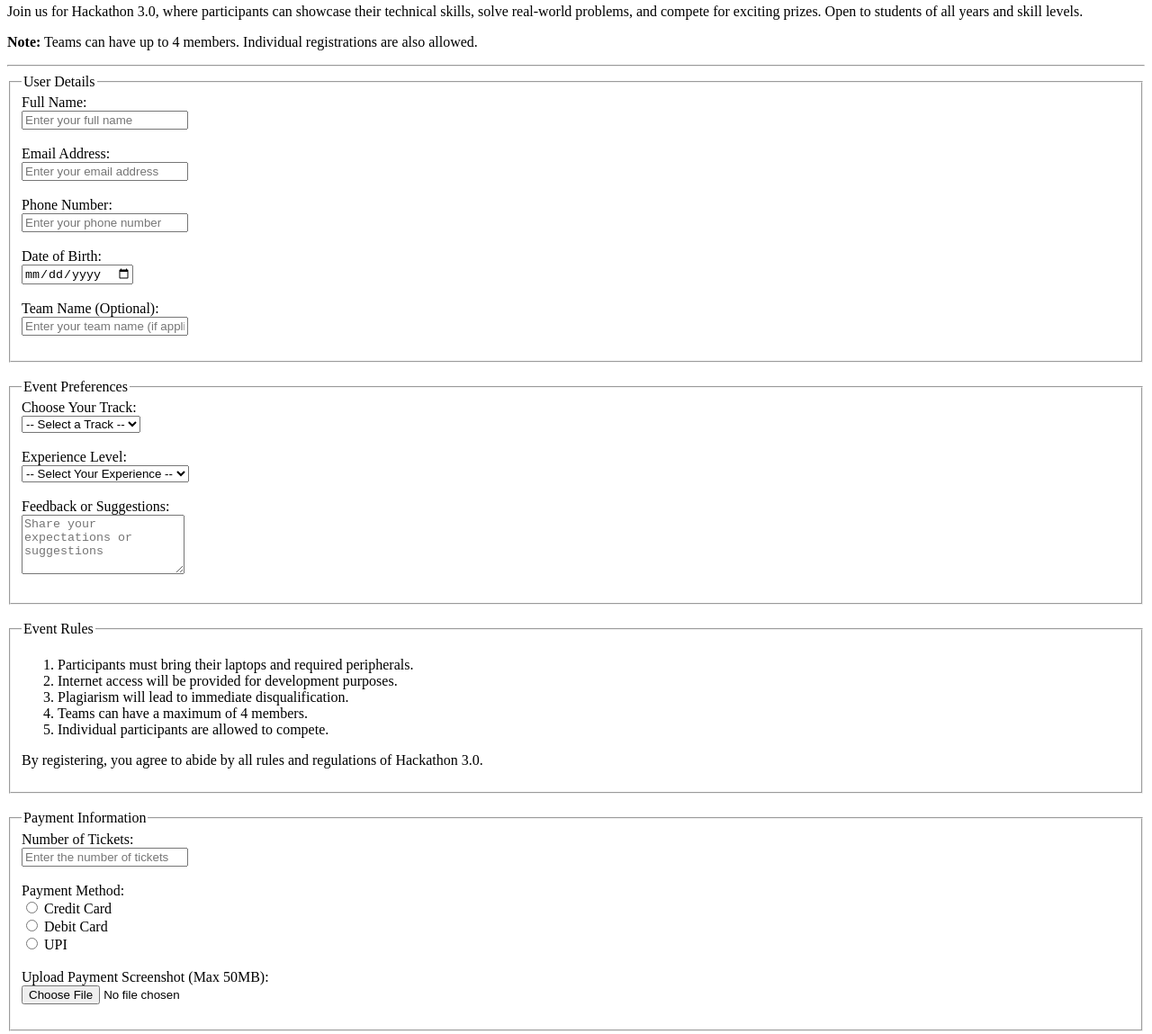
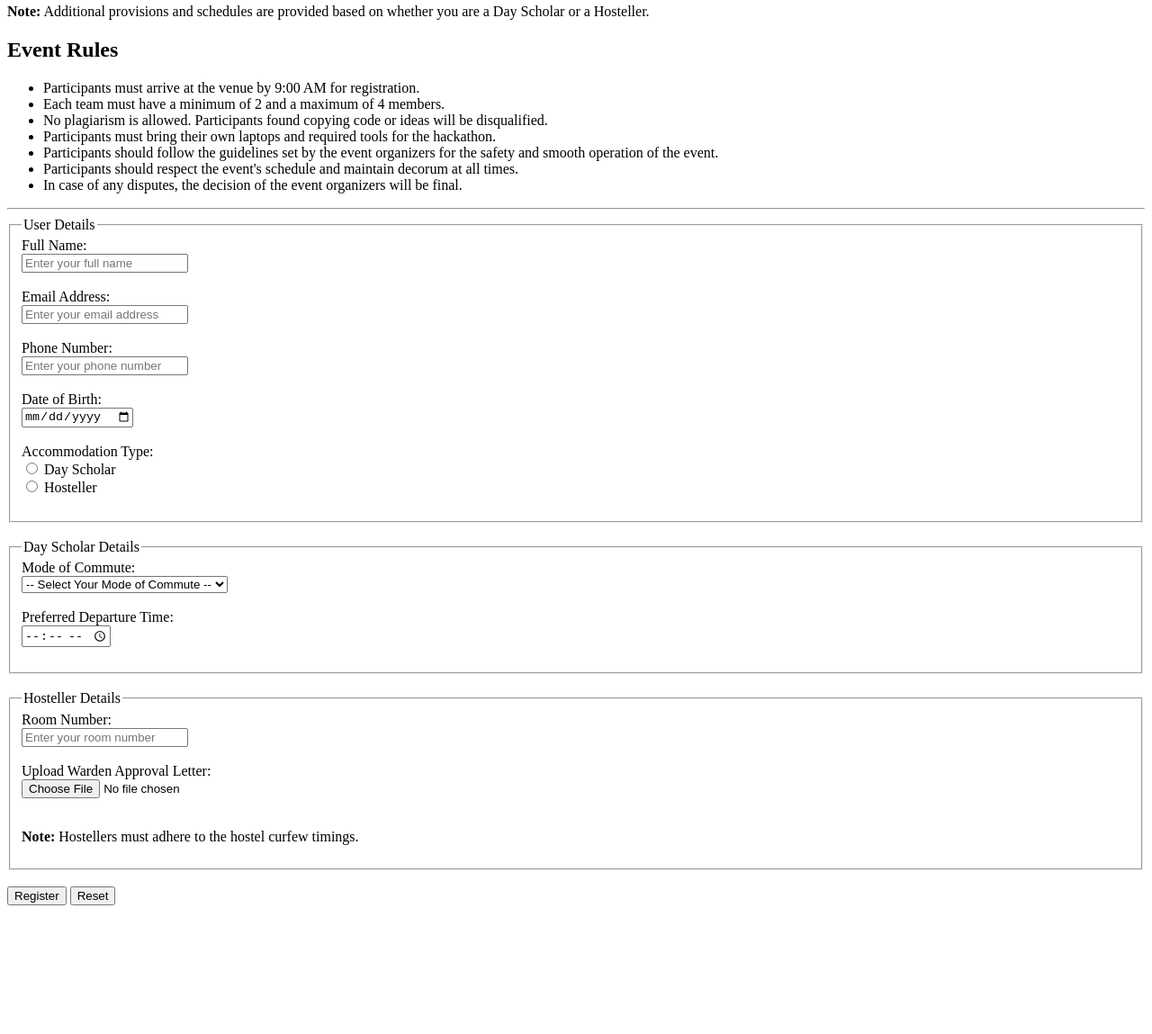
Before and after one commit to kamalakar5683/event_registration_gfg, a plain HTML site: page index.html in a window 1280 px wide. Shown: the part 198-1347 px from the top of the page at 90% size. After the commit the page ends 1212 px from the top, so only its background shows below. Drawn offline with Linux system fonts and the light colour scheme.

Commit message:
index.html

```diff
--- a/index.html
+++ b/index.html
@@ -15,17 +15,26 @@
             <li><strong>Time:</strong> 9:00 AM - 6:00 PM</li>
             <li><strong>Venue:</strong> AITAM College, Tekkali</li>
         </ul>
-        <p>
-            Join us for Hackathon 3.0, where participants can showcase their technical skills,
-            solve real-world problems, and compete for exciting prizes. Open to students of all years and skill levels.
-        </p>
-        <p><strong>Note:</strong> Teams can have up to 4 members. Individual registrations are also allowed.</p>
+        <p><strong>Note:</strong> Additional provisions and schedules are provided based on whether you are a Day Scholar or a Hosteller.</p>
+
+        <!-- Event Rules Section -->
+        <h2>Event Rules</h2>
+        <ul>
+            <li>Participants must arrive at the venue by 9:00 AM for registration.</li>
+            <li>Each team must have a minimum of 2 and a maximum of 4 members.</li>
+            <li>No plagiarism is allowed. Participants found copying code or ideas will be disqualified.</li>
+            <li>Participants must bring their own laptops and required tools for the hackathon.</li>
+            <li>Participants should follow the guidelines set by the event organizers for the safety and smooth operation of the event.</li>
+            <li>Participants should respect the event's schedule and maintain decorum at all times.</li>
+            <li>In case of any disputes, the decision of the event organizers will be final.</li>
+        </ul>
         <hr>
 
         <form action="/submit_registration" method="post" enctype="multipart/form-data">
             <!-- User Details Section -->
             <fieldset>
                 <legend>User Details</legend>
+
                 <label for="fullName">Full Name:</label><br>
                 <input type="text" id="fullName" name="fullName" placeholder="Enter your full name" required><br><br>
 
@@ -38,68 +47,41 @@
                 <label for="dob">Date of Birth:</label><br>
                 <input type="date" id="dob" name="dob" required><br><br>
 
-                <label for="teamName">Team Name (Optional):</label><br>
-                <input type="text" id="teamName" name="teamName" placeholder="Enter your team name (if applicable)"><br><br>
+                <label>Accommodation Type:</label><br>
+                <input type="radio" id="dayScholar" name="accommodation" value="Day Scholar" required>
+                <label for="dayScholar">Day Scholar</label><br>
+                <input type="radio" id="hosteller" name="accommodation" value="Hosteller">
+                <label for="hosteller">Hosteller</label><br><br>
             </fieldset>
             <br>
 
-            <!-- Event Preferences Section -->
+            <!-- Day Scholar Section -->
             <fieldset>
-                <legend>Event Preferences</legend>
-                <label for="track">Choose Your Track:</label><br>
-                <select id="track" name="track" required>
-                    <option value="">-- Select a Track --</option>
-                    <option value="Web Development">Web Development</option>
-                    <option value="Data Science">Data Science</option>
-                    <option value="AI & ML">AI & ML</option>
-                    <option value="IoT & Hardware">IoT & Hardware</option>
+                <legend>Day Scholar Details</legend>
+                <label for="commute">Mode of Commute:</label><br>
+                <select id="commute" name="commute">
+                    <option value="">-- Select Your Mode of Commute --</option>
+                    <option value="Bus">Bus</option>
+                    <option value="Bike">Bike</option>
+                    <option value="Car">Car</option>
+                    <option value="Public Transport">Public Transport</option>
                 </select><br><br>
 
-                <label for="experience">Experience Level:</label><br>
-                <select id="experience" name="experience" required>
-                    <option value="">-- Select Your Experience --</option>
-                    <option value="Beginner">Beginner</option>
-                    <option value="Intermediate">Intermediate</option>
-                    <option value="Expert">Expert</option>
-                </select><br><br>
-
-                <label for="feedback">Feedback or Suggestions:</label><br>
-                <textarea id="feedback" name="feedback" placeholder="Share your expectations or suggestions" rows="4"></textarea><br><br>
+                <label for="departureTime">Preferred Departure Time:</label><br>
+                <input type="time" id="departureTime" name="departureTime"><br><br>
             </fieldset>
             <br>
 
-            <!-- Event Rules Section -->
+            <!-- Hosteller Section -->
             <fieldset>
-                <legend>Event Rules</legend>
-                <ol>
-                    <li>Participants must bring their laptops and required peripherals.</li>
-                    <li>Internet access will be provided for development purposes.</li>
-                    <li>Plagiarism will lead to immediate disqualification.</li>
-                    <li>Teams can have a maximum of 4 members.</li>
-                    <li>Individual participants are allowed to compete.</li>
-                </ol>
-                <p>
-                    By registering, you agree to abide by all rules and regulations of Hackathon 3.0.
-                </p>
-            </fieldset>
-            <br>
+                <legend>Hosteller Details</legend>
+                <label for="roomNumber">Room Number:</label><br>
+                <input type="text" id="roomNumber" name="roomNumber" placeholder="Enter your room number"><br><br>
 
-            <!-- Payment Information Section -->
-            <fieldset>
-                <legend>Payment Information</legend>
-                <label for="tickets">Number of Tickets:</label><br>
-                <input type="number" id="tickets" name="tickets" placeholder="Enter the number of tickets" min="1" required><br><br>
+                <label for="wardenApproval">Upload Warden Approval Letter:</label><br>
+                <input type="file" id="wardenApproval" name="wardenApproval" accept="image/*,.pdf"><br><br>
 
-                <label>Payment Method:</label><br>
-                <input type="radio" id="creditCard" name="paymentMethod" value="Credit Card" required>
-                <label for="creditCard">Credit Card</label><br>
-                <input type="radio" id="debitCard" name="paymentMethod" value="Debit Card">
-                <label for="debitCard">Debit Card</label><br>
-                <input type="radio" id="upi" name="paymentMethod" value="UPI">
-                <label for="upi">UPI</label><br><br>
-
-                <label for="paymentScreenshot">Upload Payment Screenshot (Max 50MB):</label><br>
-                <input type="file" id="paymentScreenshot" name="paymentScreenshot" accept="image/*" required><br><br>
+                <p><strong>Note:</strong> Hostellers must adhere to the hostel curfew timings.</p>
             </fieldset>
             <br>
 
```
